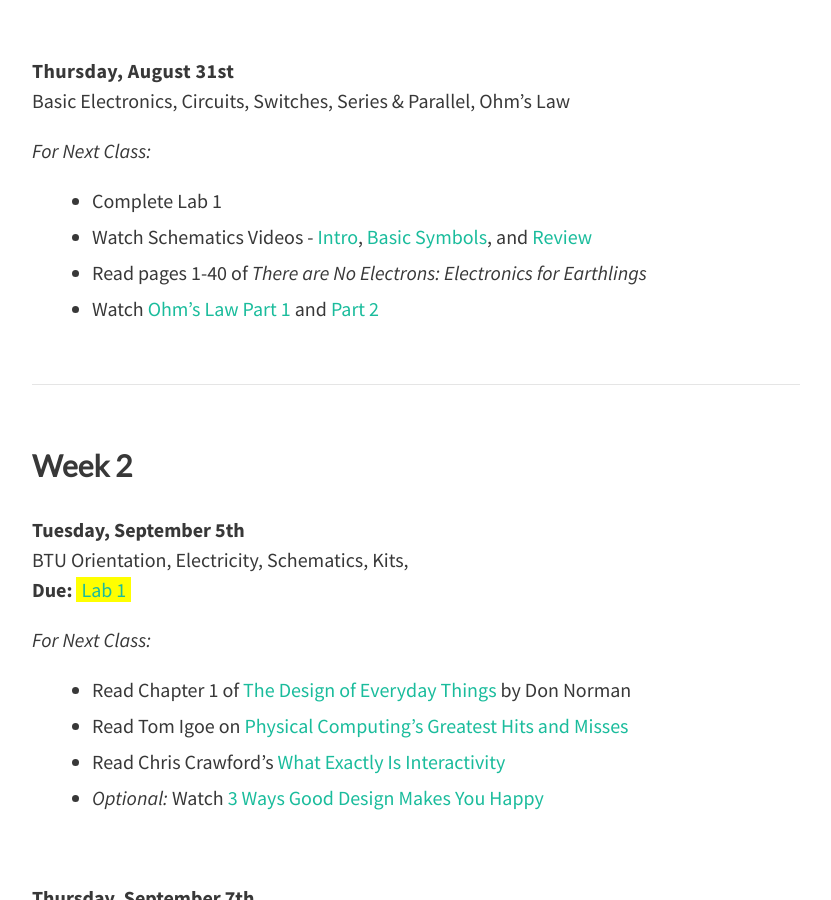
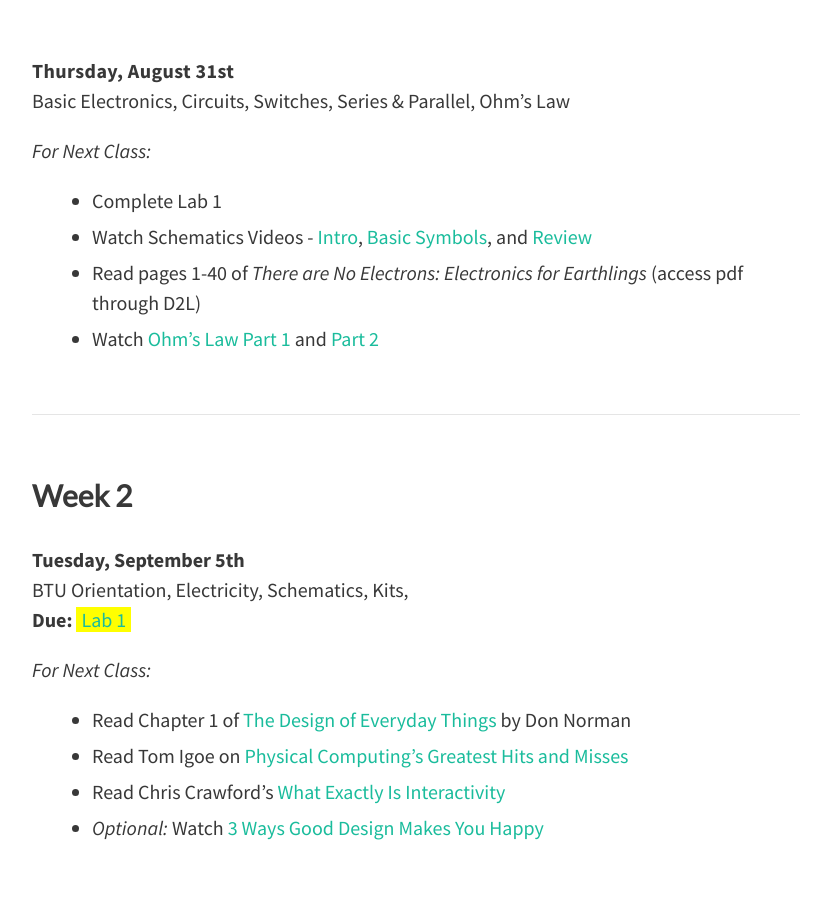
Before and after one commit to coloringchaos/object-f17, a Jekyll site: the page built from schedule.md, in a window 1280 px wide and 900 px high, scrolled down 888 px. Shown: the whole window, without its empty margins (224-1055 px from the left). Built offline with Jekyll 4.4.1, drawn with Linux system fonts in a browser that asks for light colours; nearby versions of some CDN libraries.

Commit message:
reading link

```diff
--- a/schedule.md
+++ b/schedule.md
@@ -26,7 +26,7 @@ feature-img: "img/bg1.jpg"
 
 + Complete Lab 1
 + Watch Schematics Videos - [Intro](https://vimeo.com/90280008), [Basic Symbols](https://vimeo.com/90286527), and [Review](https://vimeo.com/90534363)
-+ Read pages 1-40 of *There are No Electrons: Electronics for Earthlings*
++ Read pages 1-40 of *There are No Electrons: Electronics for Earthlings* (access pdf through D2L)
 + Watch [Ohm's Law Part 1](https://vimeo.com/album/2801639/video/76442432) and [Part 2](https://vimeo.com/album/2801639/video/76442431)
 
 <hr>
```
